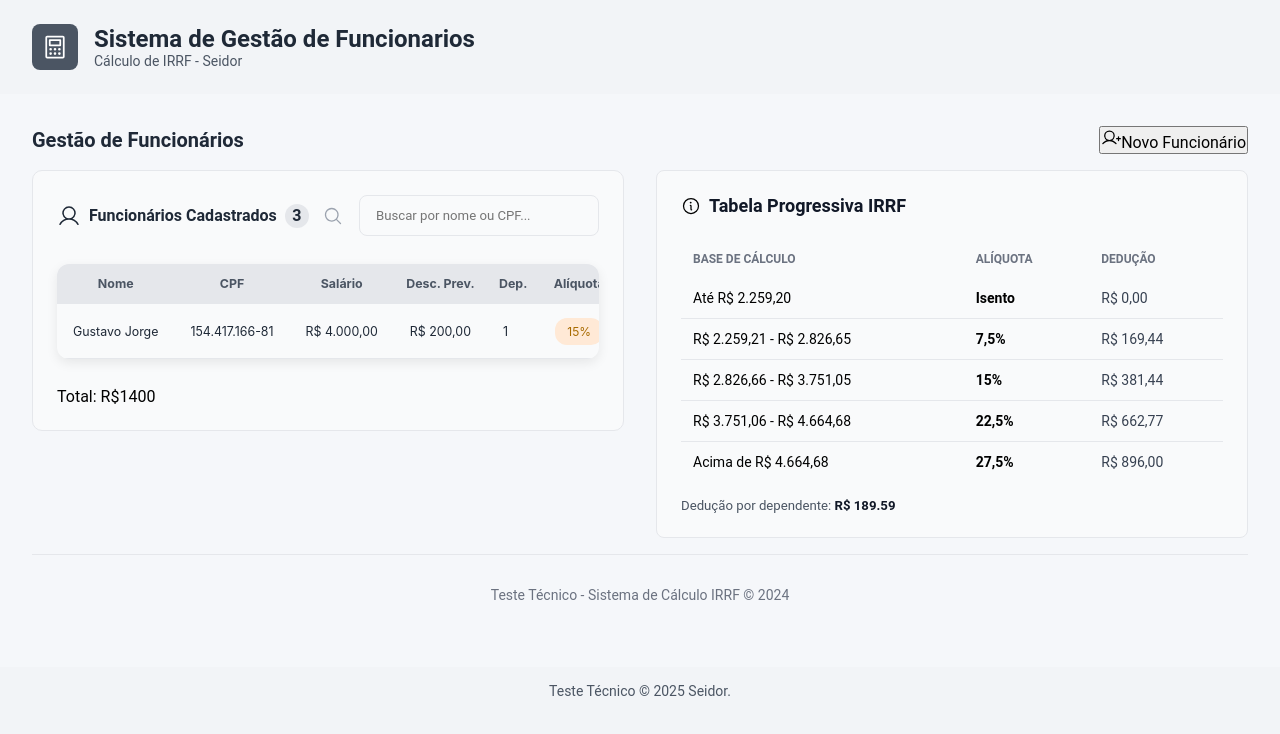
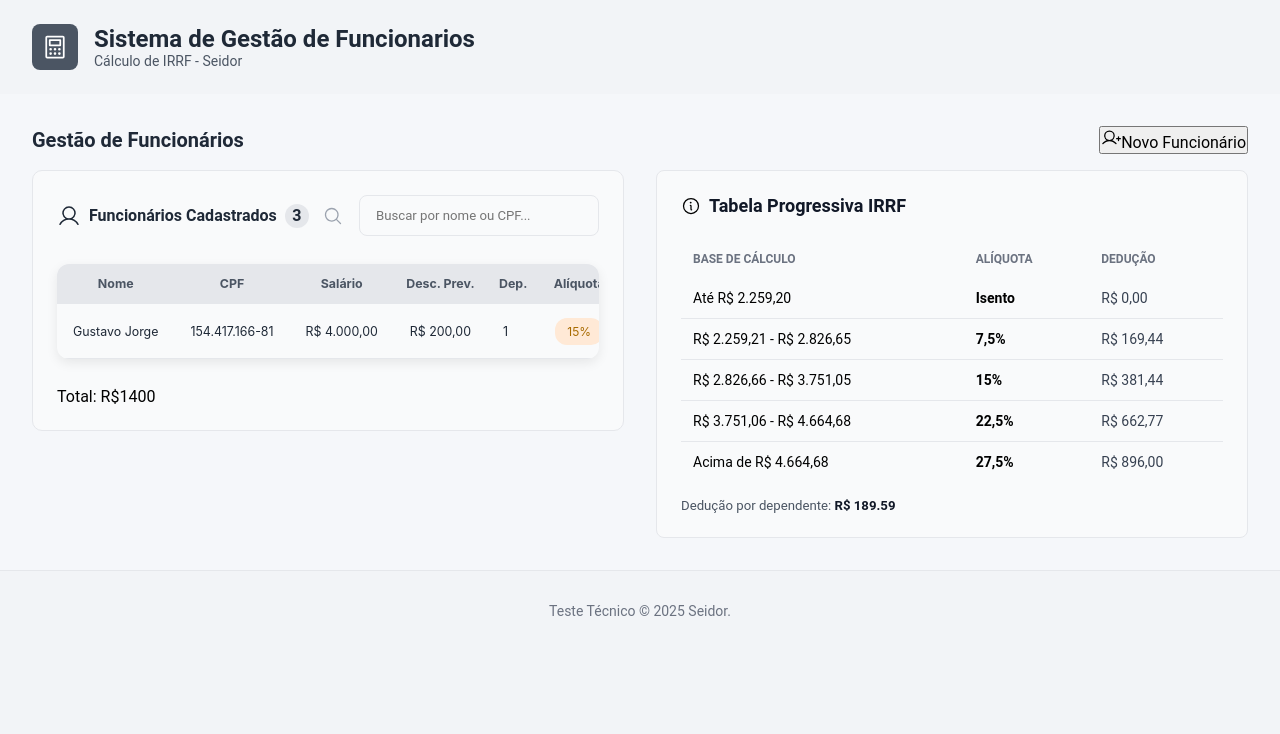
Before and after one commit to GustavoJorgge/irrf-manager, a React (Vite) app: page / in a window 1280 px wide. Shown: the top 734 px of the page. Built offline with nearby package versions, Linux system fonts and the light colour scheme.

Commit message:
fix: Footer

```diff
--- a/src/layout/footer/styles.ts
+++ b/src/layout/footer/styles.ts
@@ -1,10 +1,9 @@
 import styled from "styled-components";
 
 export const FooterContainer = styled.footer`
-    display: flex;
-    align-items: center;
-    color: ${(props) => props.theme['gray-600']};
+    text-align: center;
+    padding: 2rem;
+    border-top: 1px solid ${(props) => props.theme['gray-200']};
+    color: ${(props) => props.theme['gray-500']};
     font-size: 0.875rem;
-    justify-content: center;
-    padding: 1rem 0;
 `;
--- a/src/pages/Home/index.tsx
+++ b/src/pages/Home/index.tsx
@@ -7,7 +7,6 @@ import {
   HomeContent,
   LeftSection,
   RightSection,
-  HomeFooter,
 } from "./styles";
 import { Title } from '../../components/ui/Title/title';
 
@@ -33,9 +32,6 @@ export function Home(){
         </RightSection>
       </HomeContent>
 
-      <HomeFooter>
-        Teste Técnico - Sistema de Cálculo IRRF © 2024
-      </HomeFooter>
-    </HomeContainer>
+   </HomeContainer>
   );
 }
--- a/src/pages/Home/styles.ts
+++ b/src/pages/Home/styles.ts
@@ -32,11 +32,3 @@ export const RightSection = styled.div`
     display: flex;
     flex-direction: column;
 `;
-
-export const HomeFooter = styled.footer`
-    text-align: center;
-    padding: 2rem;
-    border-top: 1px solid ${(props) => props.theme['gray-200']};
-    color: ${(props) => props.theme['gray-500']};
-    font-size: 0.875rem;
-`;
```
